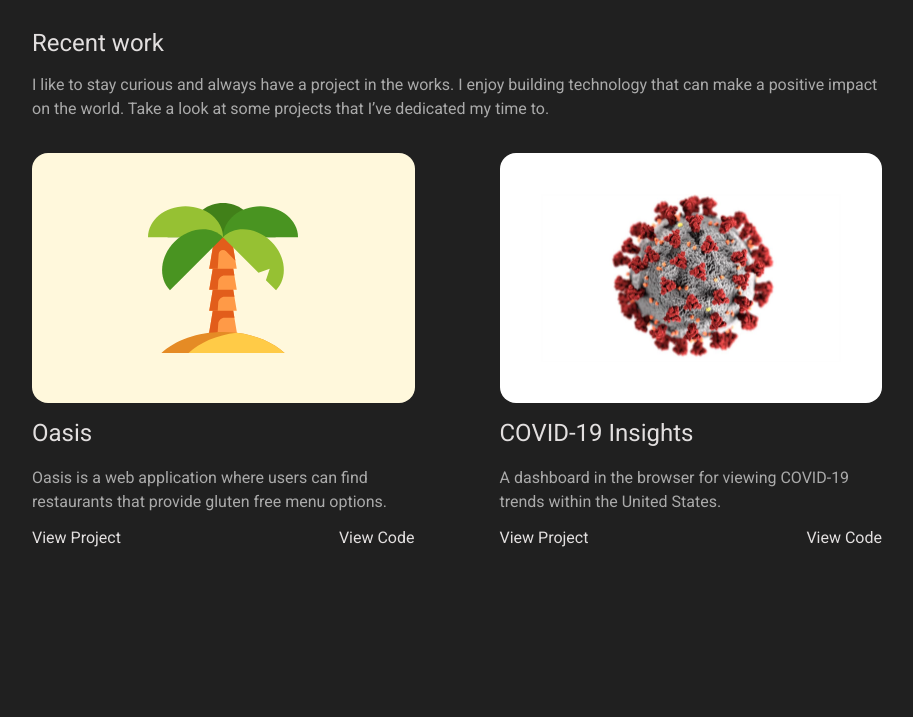
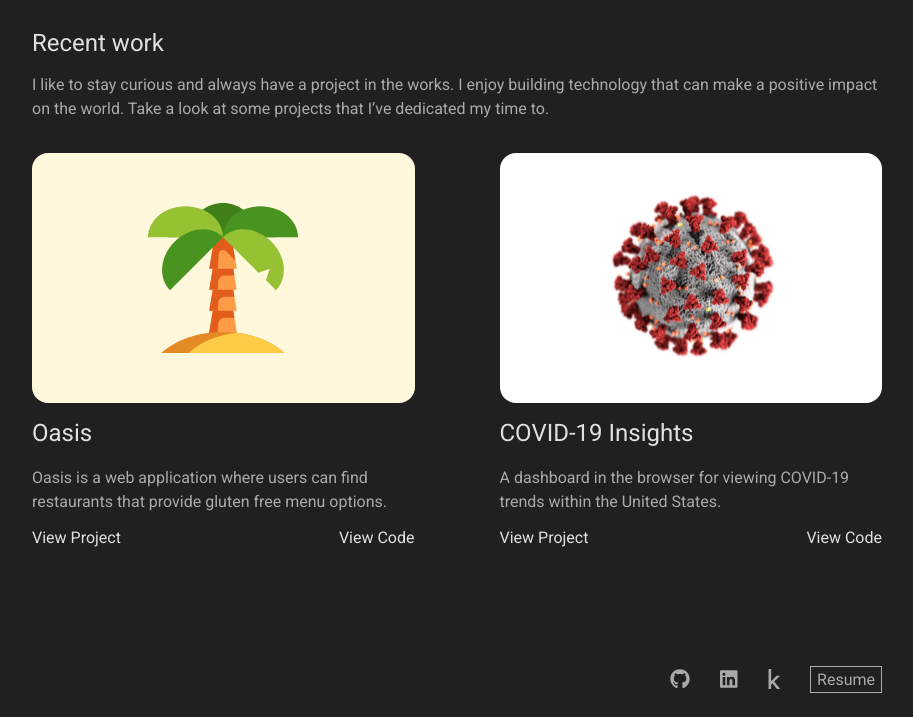
Before and after one commit to soundestmammal/personal-portfolio, a Gatsby site in the folder client/: page / in a window 1280 px wide. Shown: the part 435-1152 px from the top of the page, without its empty margins (183-1096 px from the left). Before the commit the page ends 988 px from the top, so only its background shows below. Built offline with nearby package versions, Linux system fonts and the light colour scheme; Gatsby itself is replaced by a stand-in of ours.

Commit message:
Add footer to project

```diff
--- a/client/src/components/Footer.js
+++ b/client/src/components/Footer.js
@@ -1,17 +1,55 @@
 import React from 'react';
+import styled, { css } from 'styled-components';
 import { FontAwesomeIcon } from '@fortawesome/react-fontawesome';
 
-const Footer = () => {
-    return(
-        <footer className="footer">
-            <a href="mailto:robertchecco.code@gmail.com" className="footer__link">robertchecco.code@gmail.com</a>
-            <ul className="social-list">
-                <li className="social-list__item"><a href="https://www.github.com/soundestmammal" className="social-list__item"><FontAwesomeIcon icon={['fab', 'github']} /></a></li>
-                <li className="social-list__item"><a href="https://www.kaggle.com/robertchecco" className="social-list__item"><FontAwesomeIcon icon={['fab', 'kaggle']} /></a></li>
-                <li className="social-list__item"><a href="https://www.linkedin.com/in/robertchecco/" className="social-list__item"><FontAwesomeIcon icon={['fab', 'linkedin']} /></a></li>
-            </ul>
-        </footer>
+const FooterContainer = styled.div`
+    padding: 50px 0 10px;
+    width: 100%;
+    color: white;
+    display: flex;
+    flex-direction: row;
+    justify-content: center;
+    margin-top: 2em;
+`;
+
+const FooterContent = styled.div`
+    display: flex;
+    flex-direction: column;
+    width: 100%;
+    align-items: flex-end;
+`;
+
+const FooterIconRow = styled.ul`
+    height: 100%;
+    list-style-type: none;
+    margin-top: 2em;
+    padding: 0;
+    display: flex;
+    flex-direction: row;
+    align-items: center;
+    color: white;
+`;
+
+const FooterTitle = styled.h1`
+    font-size: 1.25em;
+    margin: 0;
+    padding: 0;
+    color: #E2DFDF;
+    letter-spacing: 1px;
+    font-weight: 400;
+`;
+
+export default function Footer() {
+    return (
+        <FooterContainer>
+            <FooterContent>
+                <FooterIconRow>
+                    <li><a href="https://www.github.com/soundestmammal" target="_blank" style={{ color: '#AAAAAA', fontSize: '1.25em', marginRight: '1.5em' }}><FontAwesomeIcon icon={['fab', 'github']}/></a></li>
+                    <li><a href="https://www.linkedin.com/in/robertchecco/" target="_blank" style={{ color: '#AAAAAA', fontSize: '1.25em', marginRight: '1.5em'  }}><FontAwesomeIcon icon={['fab', 'linkedin']} /></a></li>
+                    <li><a href="https://www.kaggle.com/robertchecco" target="_blank" style={{ color: '#AAAAAA', fontSize: '1.25em', marginRight: '1.5em' }}><FontAwesomeIcon icon={['fab', 'kaggle']} /></a></li>
+                    <li><a href="https://drive.google.com/file/d/1gaEg-RmD3IkHAFP_fPfU7SvpNcNy8f-F/view?usp=sharing" target="_blank" style={{ fontSize: '1em', border: '1px solid #AAAAAA', color: '#AAAAAA', padding: '3px 6px', textDecoration: 'none'}}>Resume</a></li>
+                </FooterIconRow>
+            </FooterContent>
+        </FooterContainer>
     );
 }
-
-export default Footer;
--- a/client/src/components/layout.js
+++ b/client/src/components/layout.js
@@ -8,6 +8,7 @@ library.add(fab, fas);
 
 import GlobalStyle from '../globalStyles';
 import Navigation from './navigation';
+import Footer from './Footer';
 
 const Wrapper = styled.div`
     margin: 0;
@@ -33,6 +34,7 @@ export default function Layout({ children }) {
                 <Container>
                     <Navigation />
                     {children}
+                    <Footer />
                 </Container>
             </Wrapper>
         </>
```
